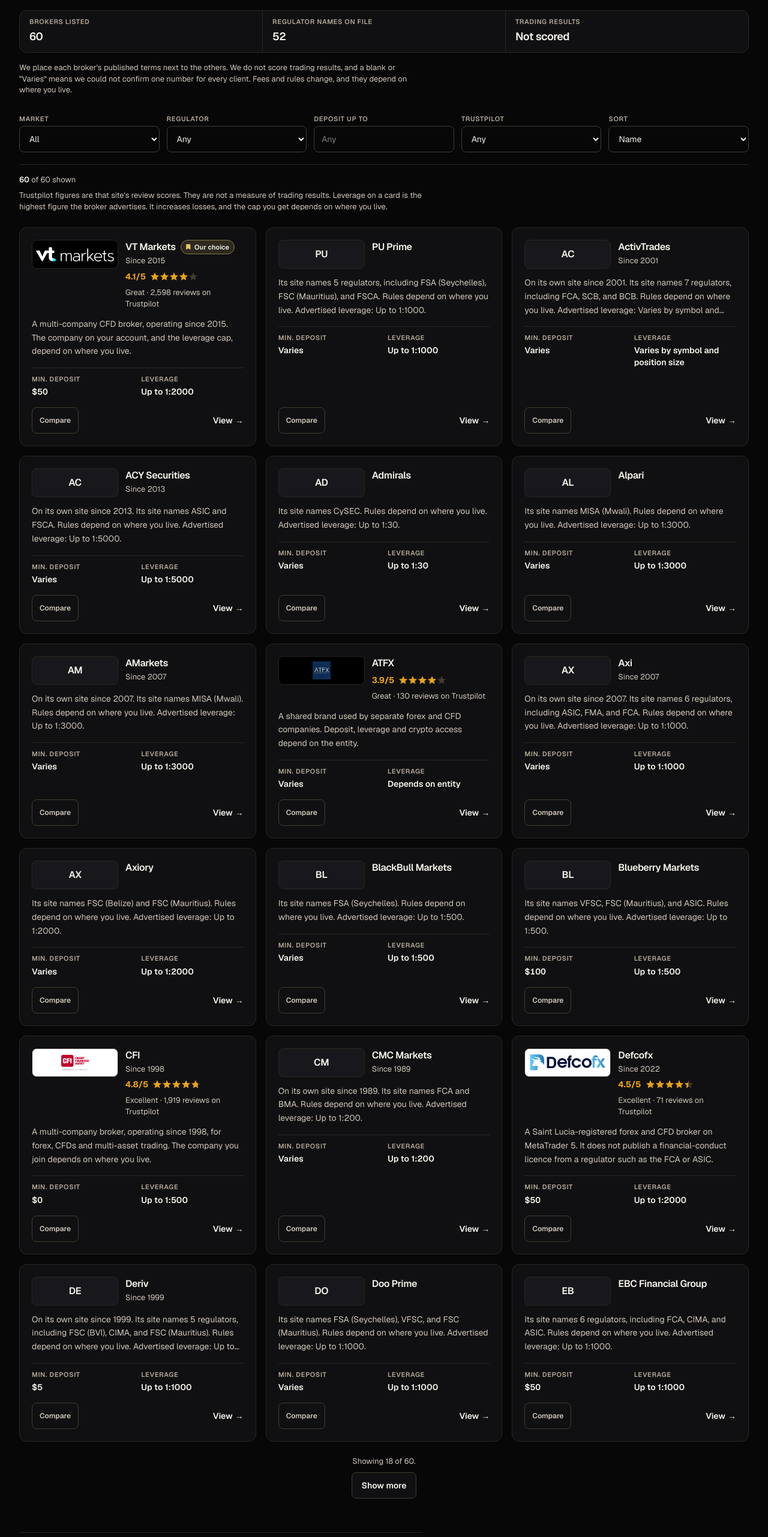
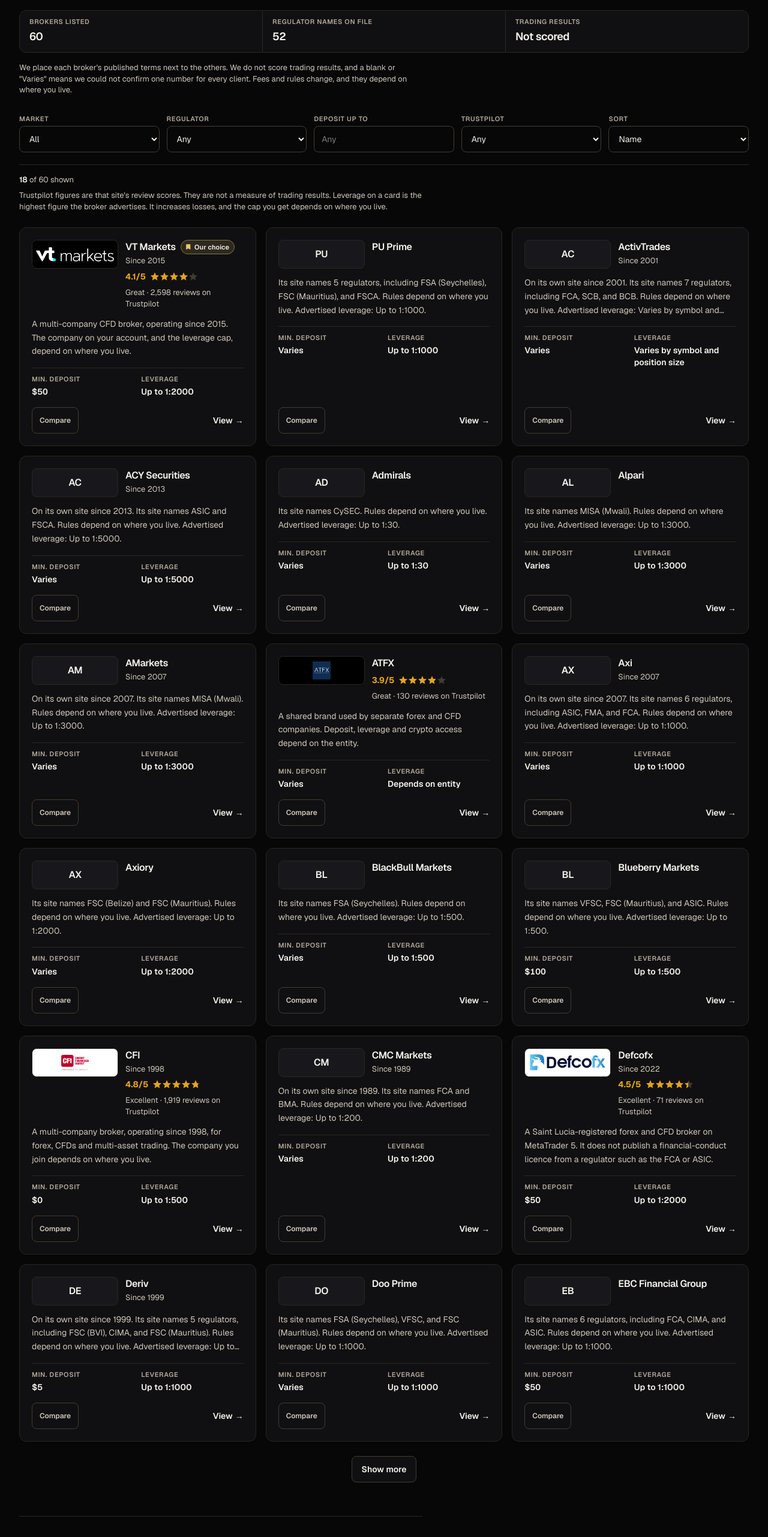
Before and after one commit to mahdik477/Traders-hub, a Next.js app: page /brokers in a window 1280 px wide. Shown: the part 234-2797 px from the top of the page at 60% size. Built offline with nearby package versions, Linux system fonts and the light colour scheme.

Commit message:
Count only the broker cards currently on screen.
The list line now matches Show more, so it reads 18 of 60 until more cards are opened.

Co-authored-by: ranveerkang779-dot <ranveerkang779-dot@users.noreply.github.com>

```diff
--- a/src/components/BrokerDirectory.tsx
+++ b/src/components/BrokerDirectory.tsx
@@ -168,7 +168,7 @@ function Directory({ brokers, initialQuery }: { brokers: BrokerView[]; initialQu
 
       <div className="mt-4 flex flex-wrap items-center gap-2">
         <p aria-live="polite" className="meta mr-1">
-          <span className="font-semibold text-foreground">{matching.length}</span> of {brokers.length} shown
+          <span className="font-semibold text-foreground">{shown.length}</span> of {matching.length} shown
         </p>
         {chips.map(({ key, label }) => (
           <button
@@ -233,10 +233,7 @@ function Directory({ brokers, initialQuery }: { brokers: BrokerView[]; initialQu
         </ul>
       )}
       {shown.length < matching.length && (
-        <div className="mt-6 flex flex-col items-center gap-2">
-          <p className="meta">
-            Showing {shown.length} of {matching.length}.
-          </p>
+        <div className="mt-6 flex justify-center">
           <button
             type="button"
             onClick={() => setVisibleCount((count) => count + PAGE_SIZE)}
```
